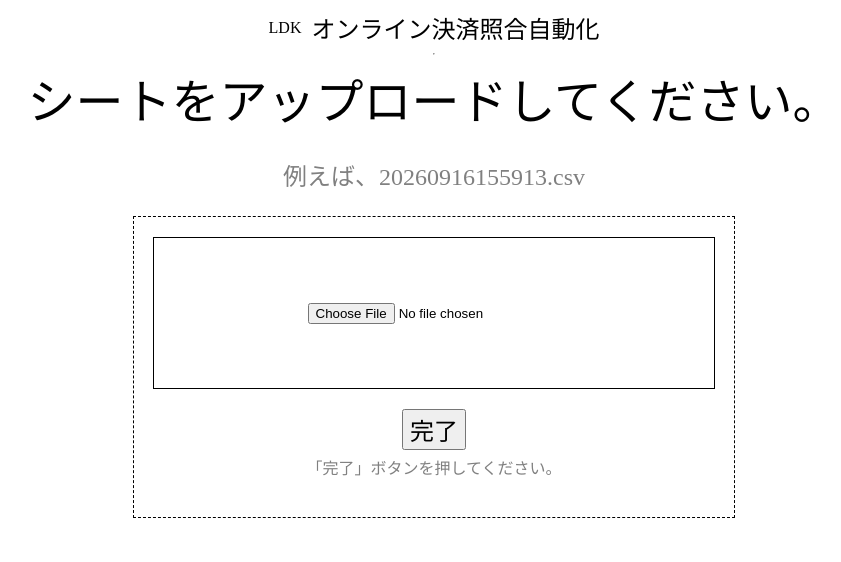
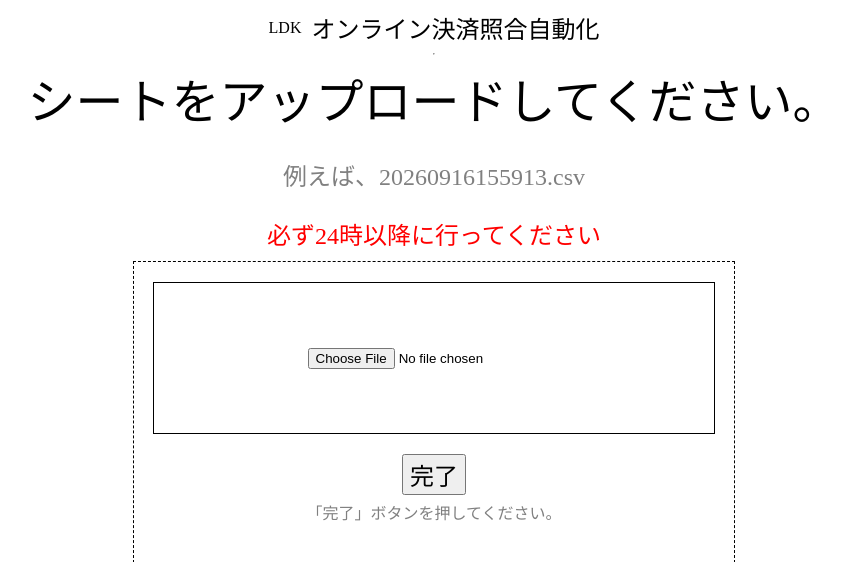
Before and after one commit to MoeMA551/reservation_automation, a Flask app: page / in a window 1280 px wide. Shown: the top 562 px of the page, without its empty margins (206-1047 px from the left). Run offline with Flask 3, Linux system fonts and the light colour scheme.

Commit message:
version 1.4.1

```diff
--- a/app.py
+++ b/app.py
@@ -2,7 +2,7 @@ from flask import Flask, render_template, request, send_file
 import pandas as pd
 import os
 import re
-from datetime import datetime
+from datetime import datetime, timedelta
 from openpyxl.utils import get_column_letter
 
 app = Flask(__name__)
@@ -68,9 +68,9 @@ def process_file():
         return "Error: 'reservation site' column was not found."
 
     if sheet_type == "TL":
-        filename = f"{datetime.now():%m%d} TL.xlsx"
+        filename = f"{(datetime.now() - timedelta(days=1)):%m%d} TL.xlsx"
     elif sheet_type == "SB":
-        filename = f"{datetime.now():%m%d} SB.xlsx"
+        filename = f"{(datetime.now() - timedelta(days=1)):%m%d} SB.xlsx"
 
     output_path = os.path.join(
         OUTPUT_FOLDER,
--- a/static/style.css
+++ b/static/style.css
@@ -12,6 +12,10 @@ body {
 }
 .white {
     color:white;
+}
+
+.red {
+    color:red;
 }
 
 .black {
@@ -82,3 +86,7 @@ body {
     justify-content: center;
     margin-top:5px;
 }
+
+#warning {
+    margin-bottom: 10px;
+}
--- a/templates/index.html
+++ b/templates/index.html
@@ -14,6 +14,7 @@
             <hr>
             <div id="main-title" class="black text-lg">シートをアップロードしてください。</div>
             <div id="description" class="gray text-md"><p>例えば、20260916155913.csv </p></div>
+            <div id="warning" class="red text-md">必ず24時以降に行ってください</div>
             <div id="card">
                 <form action="/process" method="post" enctype="multipart/form-data">
                     <div id="upload-box">
```
Also changed, not shown: 2 other files.
